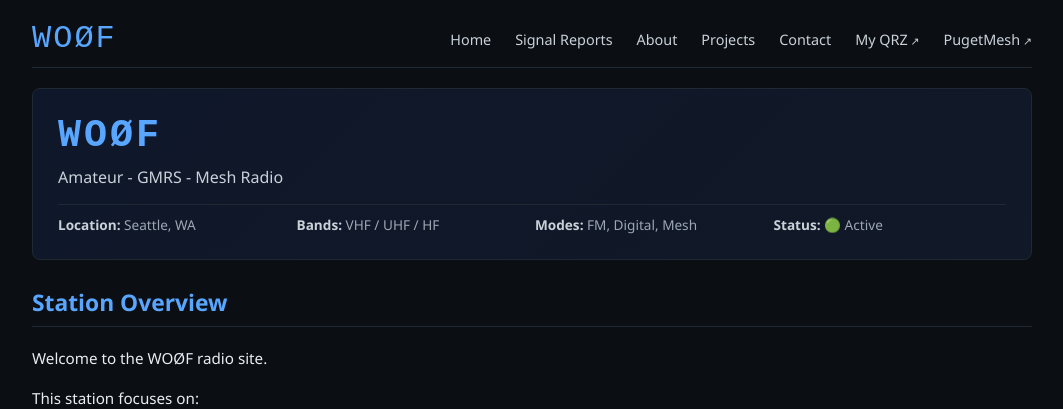
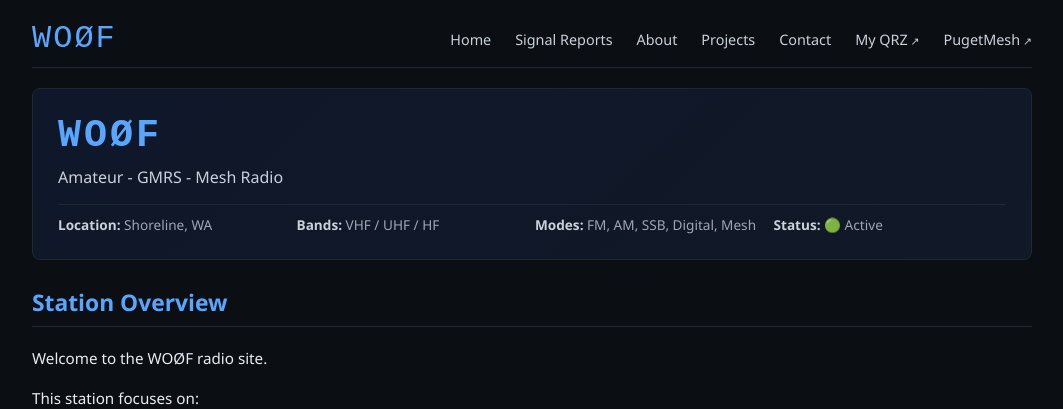
Before and after one commit to Lymitliss/Lymitliss.github.io, a Jekyll site: the page built from index.md, in a window 1280 px wide. Shown: the top 409 px of the page, without its empty margins (108-1171 px from the left). Built offline with Jekyll 4.4.1, drawn with Linux system fonts in a browser that asks for light colours.

Commit message:
Update default.html

```diff
--- a/_layouts/default.html
+++ b/_layouts/default.html
@@ -30,9 +30,9 @@
   <p class="hero-subtitle">Amateur - GMRS - Mesh Radio</p>
 
   <div class="station-info">
-    <div><strong>Location:</strong> Seattle, WA</div>
-    <div><strong>Bands:</strong> VHF / UHF / HF</div>
-    <div><strong>Modes:</strong> FM, Digital, Mesh</div>
+    <div><strong>Location:</strong> Shoreline, WA</div>
+    <div><strong>Bands:</strong> VHF / UHF / HF </div>
+    <div><strong>Modes:</strong> FM, AM, SSB, Digital, Mesh</div>
     <div><strong>Status:</strong> 🟢 Active</div>
   </div>
 </header>
```
